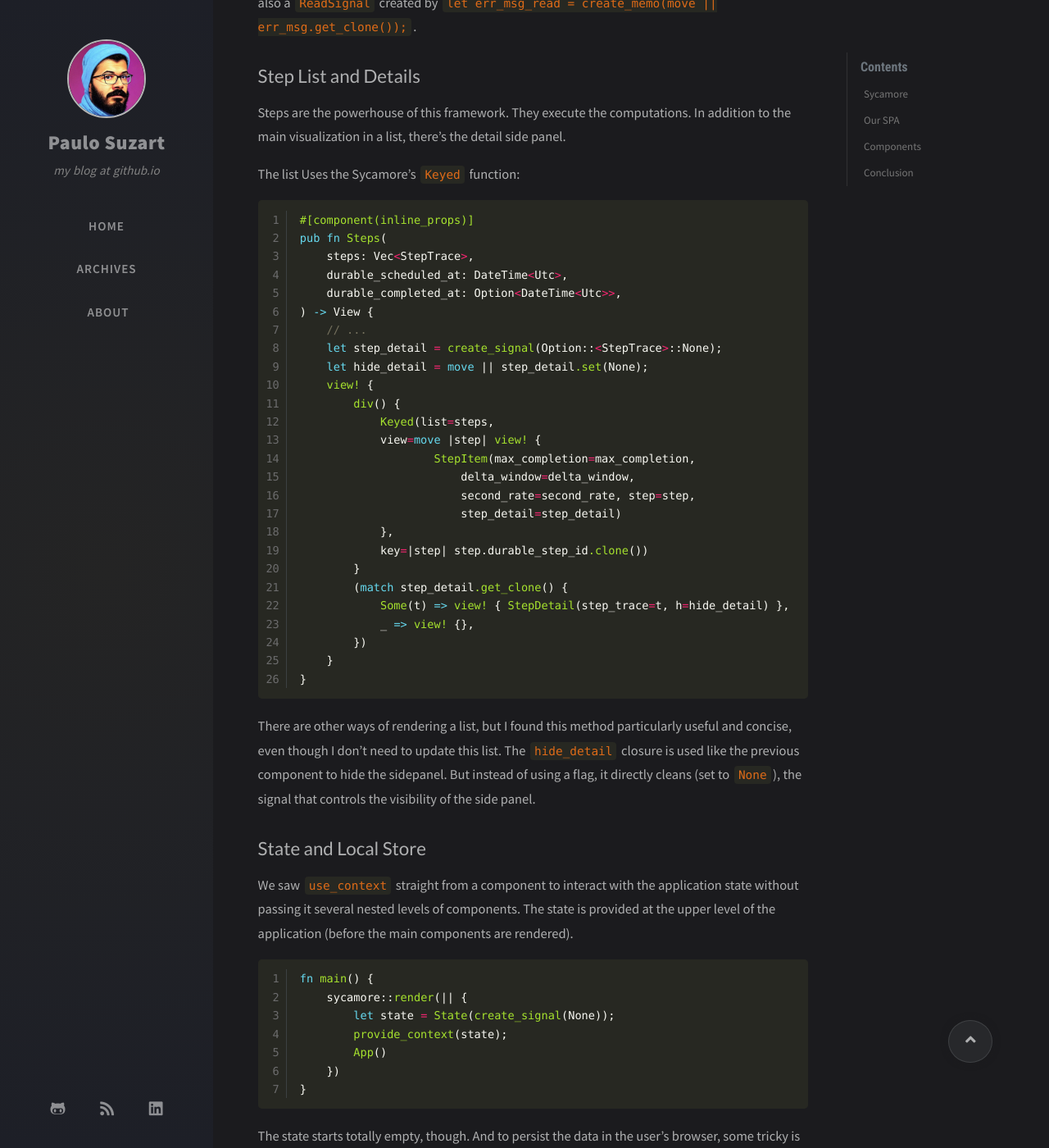
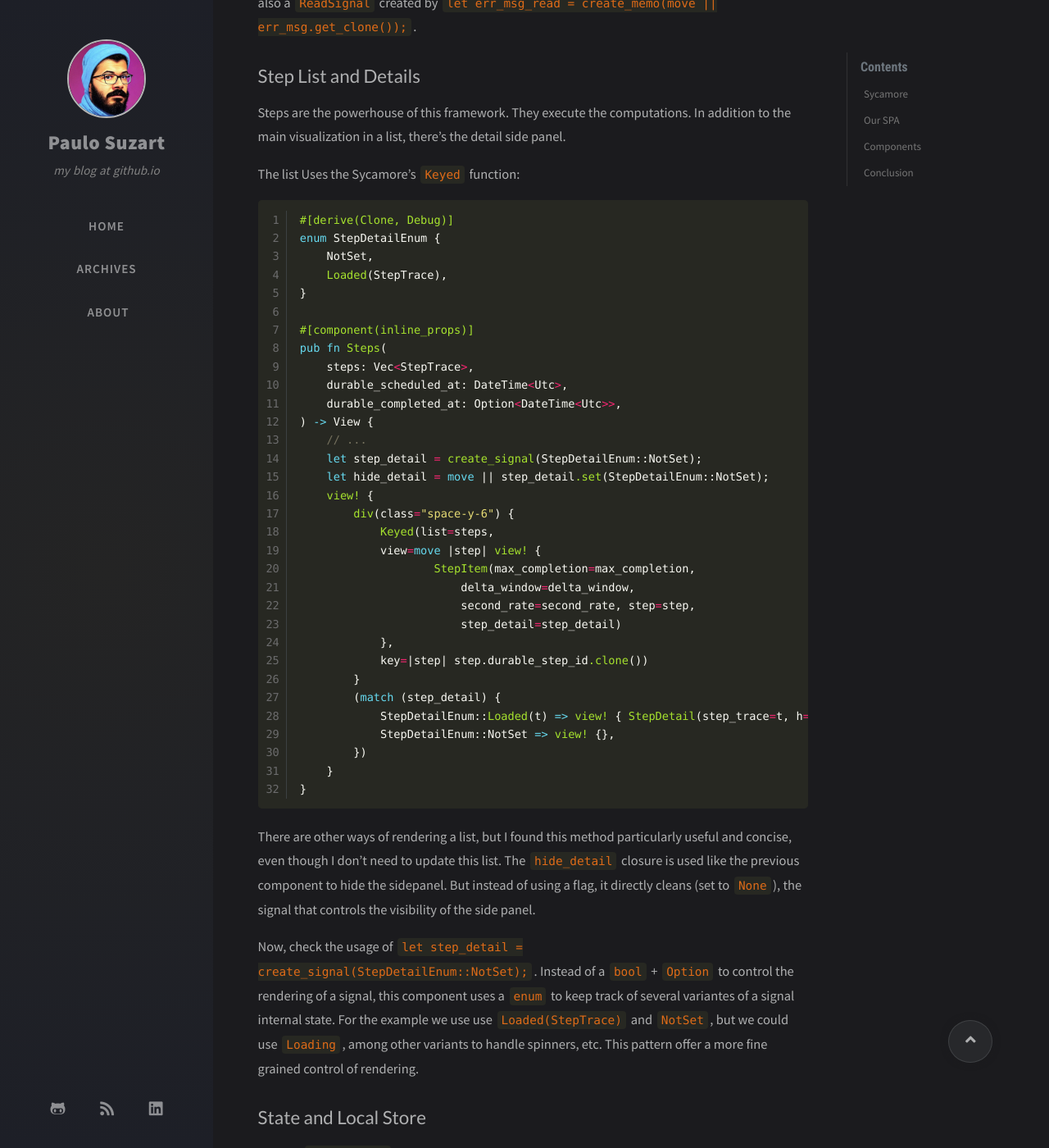
Before and after one commit to paulosuzart/paulosuzart.github.io, a Jekyll site: the page built from _posts/2024-11-30-rust-spa-with-sycamore.md, in a window 1280 px wide and 1400 px high, scrolled down 5346 px. Shown: the whole window at 82% size. Built offline with Jekyll 4.4.1, drawn with Linux system fonts in a browser that asks for light colours; nearby versions of some CDN libraries; comment, search, counter and statistics services are not loaded.

Commit message:
Adding enum pattern

````diff
--- a/_posts/2024-11-30-rust-spa-with-sycamore.md
+++ b/_posts/2024-11-30-rust-spa-with-sycamore.md
@@ -199,6 +199,12 @@ Steps are the powerhouse of this framework. They execute the computations. In ad
 The list Uses the Sycamore's `Keyed` function:
 
 ```rust
+#[derive(Clone, Debug)]
+enum StepDetailEnum {
+    NotSet,
+    Loaded(StepTrace),
+}
+
 #[component(inline_props)]
 pub fn Steps(
     steps: Vec<StepTrace>,
@@ -206,10 +212,10 @@ pub fn Steps(
     durable_completed_at: Option<DateTime<Utc>>,
 ) -> View {
     // ...
-    let step_detail = create_signal(Option::<StepTrace>::None);
-    let hide_detail = move || step_detail.set(None);
+    let step_detail = create_signal(StepDetailEnum::NotSet);
+    let hide_detail = move || step_detail.set(StepDetailEnum::NotSet);
     view! {
-        div() {
+        div(class="space-y-6") {
             Keyed(list=steps,
             view=move |step| view! {
                     StepItem(max_completion=max_completion,
@@ -219,9 +225,9 @@ pub fn Steps(
             },
             key=|step| step.durable_step_id.clone())
         }
-        (match step_detail.get_clone() {
-            Some(t) => view! { StepDetail(step_trace=t, h=hide_detail) },
-            _ => view! {},
+        (match (step_detail) {
+            StepDetailEnum::Loaded(t) => view! { StepDetail(step_trace=t, h=hide_detail) },
+            StepDetailEnum::NotSet => view! {},
         })
     }
 }
@@ -230,6 +236,10 @@ pub fn Steps(
 There are other ways of rendering a list, but I found this method particularly useful and concise, even though I don't need to update this list.
 The `hide_detail` closure is used like the previous component to hide the sidepanel. But instead of using a flag, it directly cleans (set to `None`), the signal
 that controls the visibility of the side panel.
+
+Now, check the usage of `let step_detail = create_signal(StepDetailEnum::NotSet);`. Instead of a `bool` + `Option` to control the rendering of a signal, this component uses
+a `enum` to keep track of several variantes of a signal internal state. For the example we use use `Loaded(StepTrace)` and `NotSet`, but we could use `Loading`, among other variants to handle spinners, etc. This pattern offer a more fine grained control of rendering.
+
 
 ## State and Local Store
 
````
Also changed, not shown: 1 other file.
